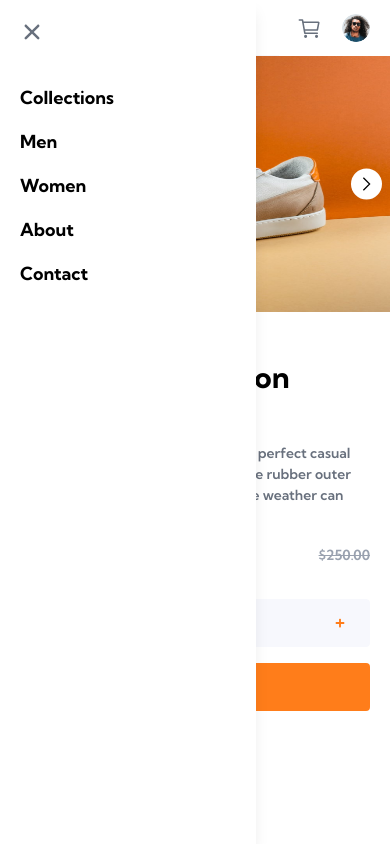
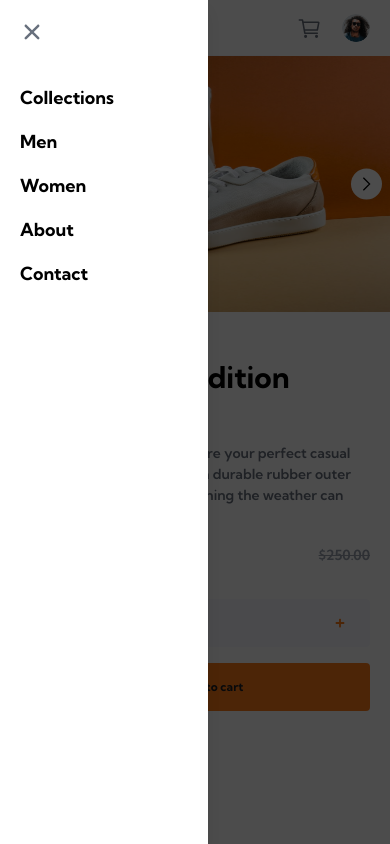
Before and after one commit to poloexe/e-commerce, a React (Vite) app: page / in a window 390 px wide. Both pictures are taken after a click on the icon 32 px from the left and 28 px from the top of the page. Built offline with nearby package versions, Linux system fonts and the light colour scheme.

Commit message:
feat: implement MobileMenu component for improved mobile navigation

```diff
--- a/src/components/NavBar.jsx
+++ b/src/components/NavBar.jsx
@@ -4,7 +4,8 @@ import { IoCartOutline } from "react-icons/io5";
 import logo from "/logo.svg";
 import { CartContext } from "../context/CartContext";
 import { RiDeleteBin6Line } from "react-icons/ri";
-import { IoMdMenu, IoIosClose } from "react-icons/io";
+import { IoMdMenu } from "react-icons/io";
+import MobileMenu from "../mobile/MobileMenu";
 
 const NavBar = () => {
   const [cartOpen, setCartOpen] = useState(false);
@@ -32,37 +33,22 @@ const NavBar = () => {
               />
 
               {/* Mobile Menu */}
-                <div
-                  className={`fixed flex flex-col top-0 left-0 h-full w-64 bg-white shadow-lg transform transition-transform duration-300 ease-in-out z-50 ${
-                    isMenuOpen ? "translate-x-0" : "-translate-x-full"
-                  } `}
-                >
-                  <div className="p-3">
-                    <IoIosClose
-                      size="40"
-                      className="text-darkGrayishBlue"
-                      onClick={() => SetIsMenuOpen(false)}
-                    />
-                  </div>
-                  <div className="flex flex-col gap-4 p-5">
-                    {navLinks.map((link) => (
-                      <a
-                        href={link.href}
-                        className="text-black text-lg font-bold"
-                      >
-                        {link.name}
-                      </a>
-                    ))}
-                  </div>
-                </div>
-
+              <MobileMenu
+                navLinks={navLinks}
+                isMenuOpen={isMenuOpen}
+                SetIsMenuOpen={SetIsMenuOpen}
+              />
 
               <img src={logo} alt="logo" />
             </div>
 
             <div className="hidden md:flex gap-5 justify-center items-center">
-              {navLinks.map((link) => (
-                <a href={link.href} className="text-darkGrayishBlue text-sm">
+              {navLinks.map((link, index) => (
+                <a
+                  href={link.href}
+                  className="text-darkGrayishBlue text-sm"
+                  key={index}
+                >
                   {link.name}
                 </a>
               ))}
--- a/src/mobile/MobileMenu.jsx
+++ b/src/mobile/MobileMenu.jsx
@@ -0,0 +1,44 @@
+import React from "react";
+import { IoIosClose } from "react-icons/io";
+
+const MobileMenu = ({ navLinks, isMenuOpen, SetIsMenuOpen }) => {
+  return (
+    <div>
+      {/* Dark Background Overlay */}
+      <div
+        className={`fixed inset-0 bg-black opacity-70 z-40 transition-opacity duration-300 ${
+          isMenuOpen ? "visible opacity-70" : "invisible opacity-0"
+        }`}
+        onClick={() => SetIsMenuOpen(false)} // Close menu when clicking on the overlay
+      ></div>
+
+      {/* Mobile Menu */}
+      <div
+        className={`fixed z-50 flex flex-col top-0 left-0 h-full w-52 bg-white shadow-lg transform transition-transform duration-300 ease-in-out ${
+          isMenuOpen ? "translate-x-0" : "-translate-x-full"
+        }`}
+      >
+        <div className="p-3">
+          <IoIosClose
+            size="40"
+            className="text-darkGrayishBlue"
+            onClick={() => SetIsMenuOpen(false)}
+          />
+        </div>
+        <div className="flex flex-col gap-4 p-5">
+          {navLinks.map((link, index) => (
+            <a
+              href={link.href}
+              className="text-black text-lg font-bold"
+              key={index}
+            >
+              {link.name}
+            </a>
+          ))}
+        </div>
+      </div>
+    </div>
+  );
+};
+
+export default MobileMenu;
```
